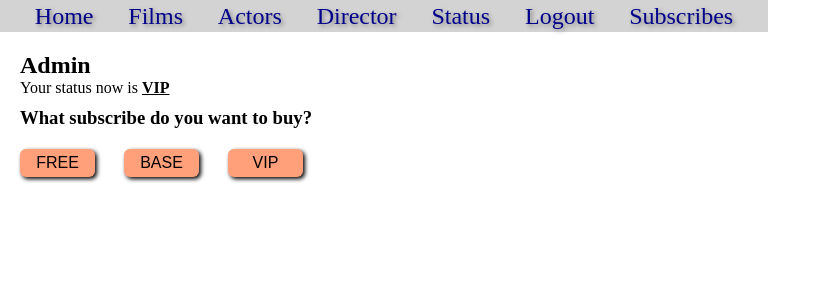
After one commit to AntiViruS90/SearchOnLine, a Django app: page /subscribes/ in a window 1280 px wide. The commit adds this page. Shown: the top 300 px of the page, without its empty margins (0-831 px from the left). Run offline with Django 4.2, Linux system fonts and the light colour scheme; a user stored in the database is signed in; data comes from the database, SQL or seed files in the repository; both versions use the stored data as it was after the commit.

Commit message:
added new HTML page: subscribes.html

```diff
--- a/SearchBase/static/css/style.css
+++ b/SearchBase/static/css/style.css
@@ -7,7 +7,7 @@
     justify-content: space-evenly;
     background-color: lightgray;
     line-height: 2rem;
-    width: 50%;
+    width: 60%;
     box-sizing: border-box;
 }
 a {
@@ -63,3 +63,22 @@ h3 {
     margin-left: 50px;
     font-size: 16px;
 }
+.subscribe_page {
+    margin: 20px;
+}
+.subscribe {
+    font-size: 16px;
+    padding: 5px;
+    background: lightsalmon;
+    width: 75px;
+    margin: 10px 25px 0 0;
+    border: none;
+    border-radius: 6px;
+    box-shadow: 2px 2px 4px black;
+    cursor: pointer;
+}
+.subscribe:hover {
+    background: darksalmon;
+    font-weight: bold;
+    width: 76px;
+}
--- a/SearchBase/views.py
+++ b/SearchBase/views.py
@@ -94,16 +94,16 @@ def status(request):
 
 
 def prosmotr(request, id1, id2, id3):
-    mas = ['FREE', 'BASE', 'VIP']   # film id2
+    mas = ['FREE', 'BASE', 'VIP']  # film id2
     mas2 = ['VIP', 'BASE', 'FREE']  # user id3
     status = 0
     if id3 != 0:
-        status = User.objects.get(id=id3)   # Нашли юзера
-        status = status.groups.all()    # нашли его подписку
-        status = status[0].id    # Нашли айди его подписки, она одна
+        status = User.objects.get(id=id3)  # Нашли юзера
+        status = status.groups.all()  # нашли его подписку
+        status = status[0].id  # Нашли айди его подписки, она одна
         print(status)
     else:
-        if id3 == 0:    # выдаёт гостю подписку номер 1 free
+        if id3 == 0:  # выдаёт гостю подписку номер 1 free
             status = 1
     if status >= id2:  # сравниваем статус и разрешение фильма
         print('ok')
@@ -120,13 +120,28 @@ def prosmotr(request, id1, id2, id3):
 
 
 def buy(request, type):
-    user_id = request.user.id   # находим текущего юзера по номеру id
-    user = User.objects.get(id=user_id)     # находим пользователя в таблице пользователей
-    status_now = user.groups.all()[0].id   # нашли номер подписки в группе
-    group_old = Group.objects.get(id=status_now)    # нашли подписку в таблице Group
-    group_old.user_set.remove(user)     # При покупке новой подписки, нужно удалить старую подписку
-    group_new = Group.objects.get(id=type)     # находим новую подписку из link, которую выбрал юзер
-    group_new.user_set.add(user)    # добавляем юзера в таблицу с новой подпиской
+    user_id = request.user.id  # находим текущего юзера по номеру id
+    user = User.objects.get(id=user_id)  # находим пользователя в таблице пользователей
+    status_now = user.groups.all()[0].id  # нашли номер подписки в группе
+    group_old = Group.objects.get(id=status_now)  # нашли подписку в таблице Group
+    group_old.user_set.remove(user)  # При покупке новой подписки, нужно удалить старую подписку
+    group_new = Group.objects.get(id=type)  # находим новую подписку из link, которую выбрал юзер
+    group_new.user_set.add(user)  # добавляем юзера в таблицу с новой подпиской
     k1 = group_new.name
     data = {'subscribe': k1}
     return render(request, 'buy.html', data)
+
+
+def subscribes(request):
+    if request.user.username:
+        username = request.user.first_name
+    else:
+        username = 'Guest'
+    user_id = request.user.id  # находим текущего юзера по номеру id
+    user = User.objects.get(id=user_id)  # находим пользователя в таблице пользователей
+    status_now = user.groups.all()[0].id  # нашли номер подписки в группе
+    status_name = Group.objects.get(id=status_now)
+    subscribe = Group.objects.all()
+    context = {'username': username, 'subscribe': subscribe, 'status_name': status_name}
+    return render(request, 'subscribes.html', context)
+    pass
--- a/SearchOnLine/urls.py
+++ b/SearchOnLine/urls.py
@@ -31,7 +31,8 @@ urlpatterns = [
     path('user/', include('django.contrib.auth.urls')),
     path('status/', views.status, name='status'),
     path('status/prosmotr/<int:id1>/<int:id2>/<int:id3>/', views.prosmotr, name='prosmotr'),
-    path('status/buy/<int:type>', views.buy, name='buystatus')
+    path('status/buy/<int:type>', views.buy, name='buystatus'),
+    path('subscribes/', views.subscribes, name='subscribes')
 ]
 """
 pk - Primary key identifying или айди(ID)
--- a/templates/index.html
+++ b/templates/index.html
@@ -22,6 +22,7 @@
                 {% else %}
                     <a href="{% url 'logout' %}">Logout</a>
                 {% endif %}
+                <a href="{% url 'subscribes' %}">Subscribes</a>
             </div>
         {% endblock menu %}
 {#        ================================#}
--- /dev/null
+++ b/templates/subscribes.html
@@ -0,0 +1,17 @@
+{% extends 'index.html' %}
+{% load static %}
+{% block head %}
+    <title>Каталог фильмов</title>
+        <link rel="stylesheet" href="{% static 'css/style.css' %}">
+    {% endblock head %}
+{% block content %}
+    <div class="subscribe_page">
+        <h2>{{ username }}</h2>
+        <p>Your status now is <span style="text-decoration: underline"><strong>{{ status_name }}</strong></span></p>
+        <h3>What subscribe do you want to buy?</h3>
+        {% for subscribe in subscribe %}
+        <button class="subscribe">{{ subscribe }}</button>
+        {% endfor %}
+    </div>
+
+{% endblock content %}
```
Also changed, not shown: SearchBase/static/css/subscribe.css (+6 -1 lines), db.sqlite3.
